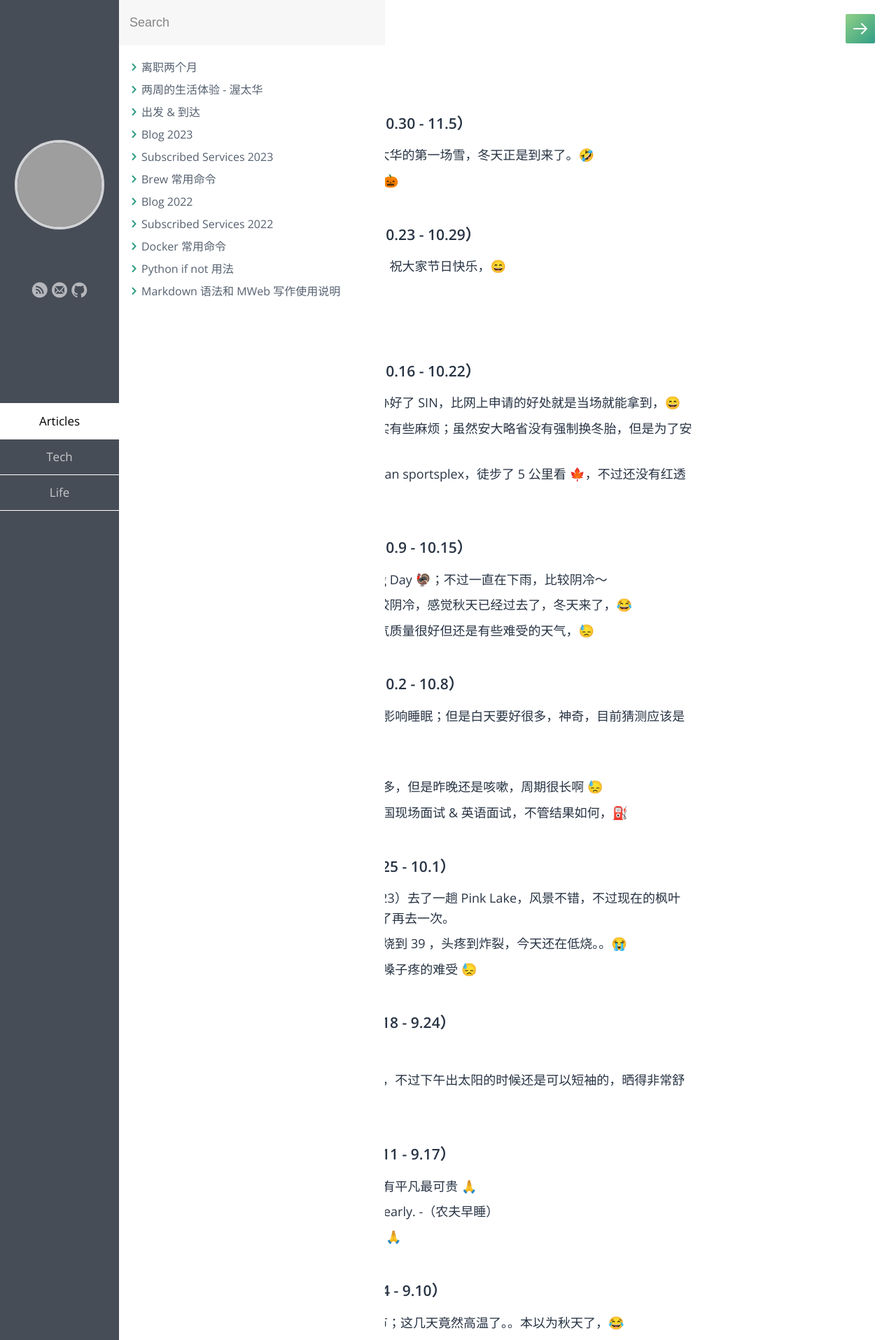
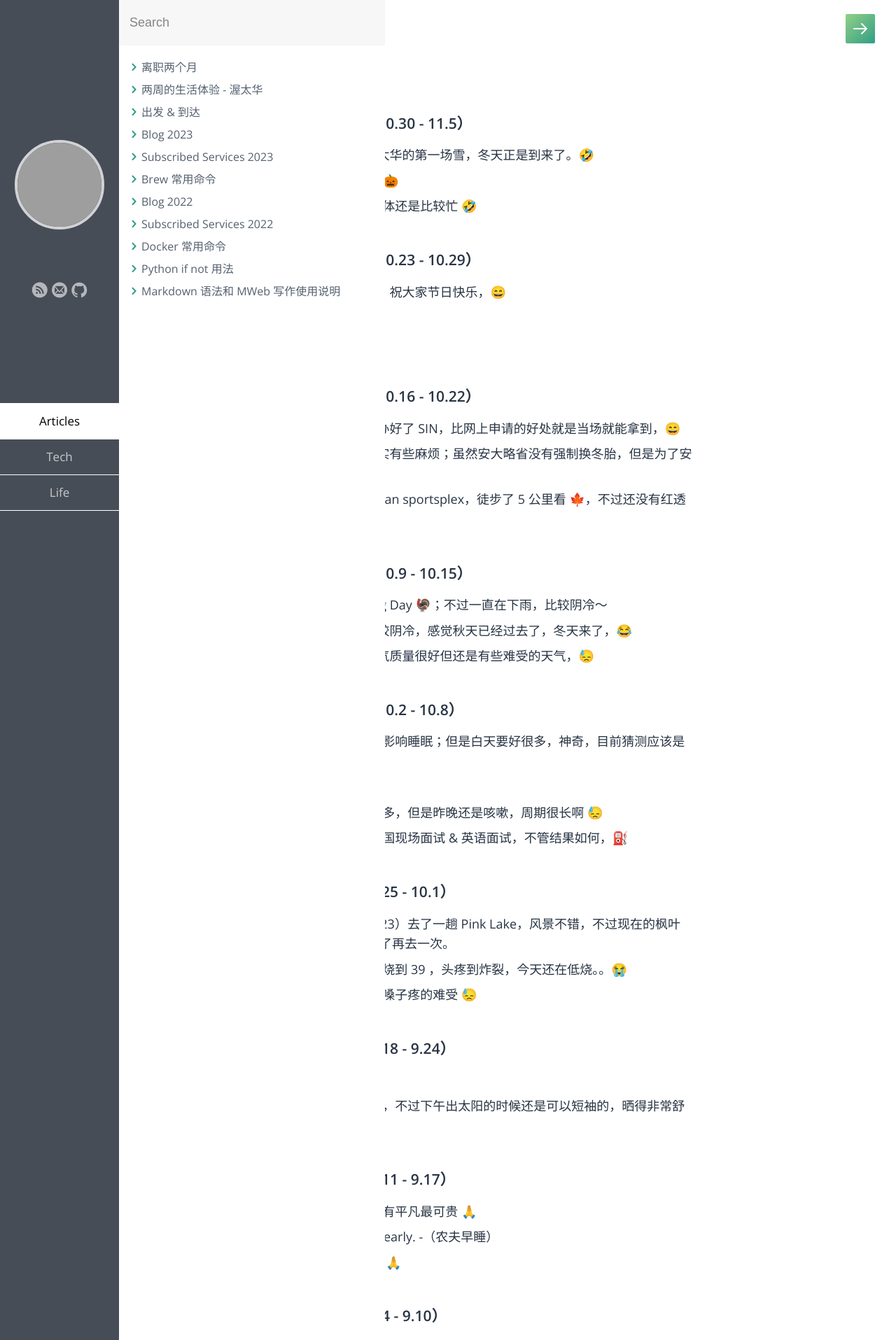
Before and after one commit to samxupeiran/samxupeiran.github.io, a Jekyll site: the page built from _posts/life/2023-01-03-my-blog.md, in a window 1280 px wide. Shown: the top 1915 px of the page at 70% size. Built offline with Jekyll 4.4.1, drawn with Linux system fonts in a browser that asks for light colours; some web fonts are replaced; grey boxes are pictures that could not be loaded.

Commit message:
feat: add weekly blog 11.3

```diff
--- a/_posts/life/2023-01-03-my-blog.md
+++ b/_posts/life/2023-01-03-my-blog.md
@@ -8,6 +8,7 @@ tags: Blog
 - ### 2023 年 11 月 第 1 周（10.30 - 11.5）
      - 10.30 今早起床看到了渥太华的第一场雪，冬天正是到来了。🤣
      - 10.31 Happy Halloween 🎃
+     - 11.3 今天周五了，这周整体还是比较忙 🤣
 
 - ### 2023 年 10 月 第 4 周（10.23 - 10.29）
      - 10.24 今天是程序员节日，祝大家节日快乐，😄
```
